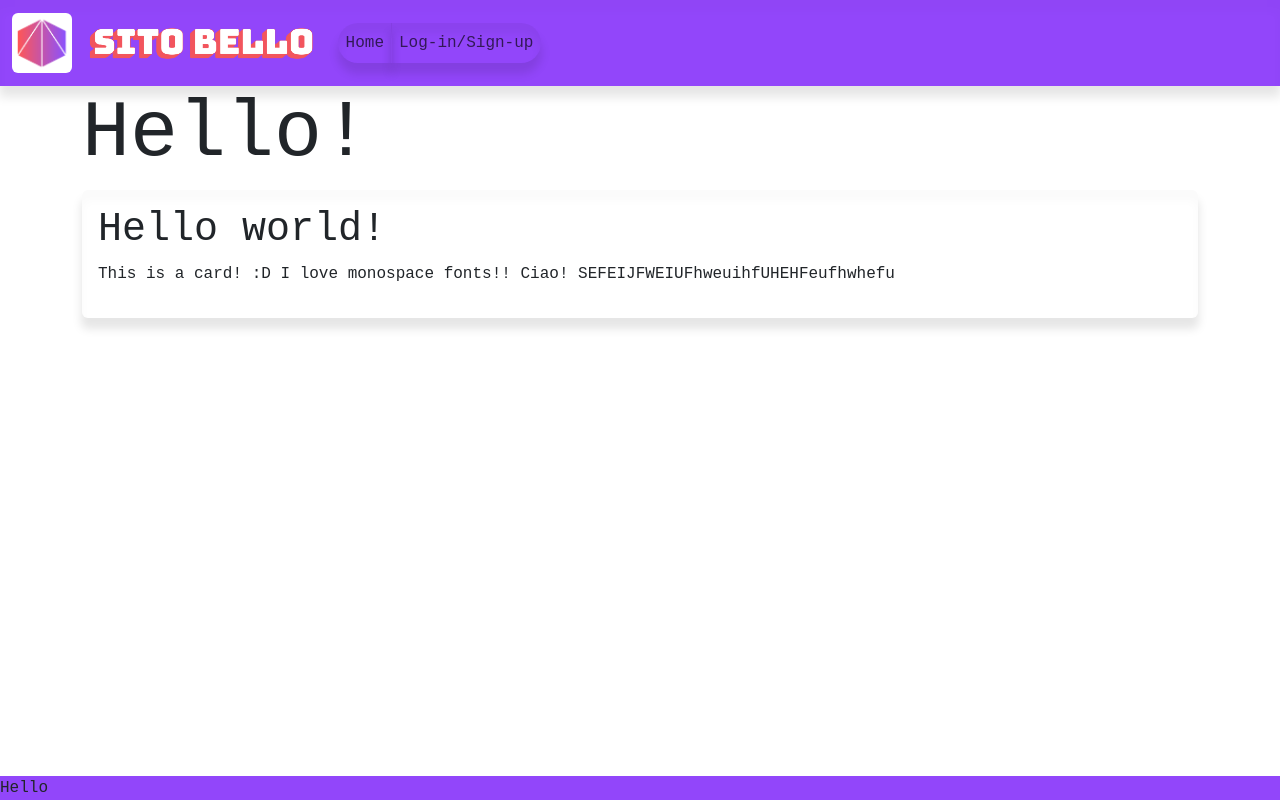
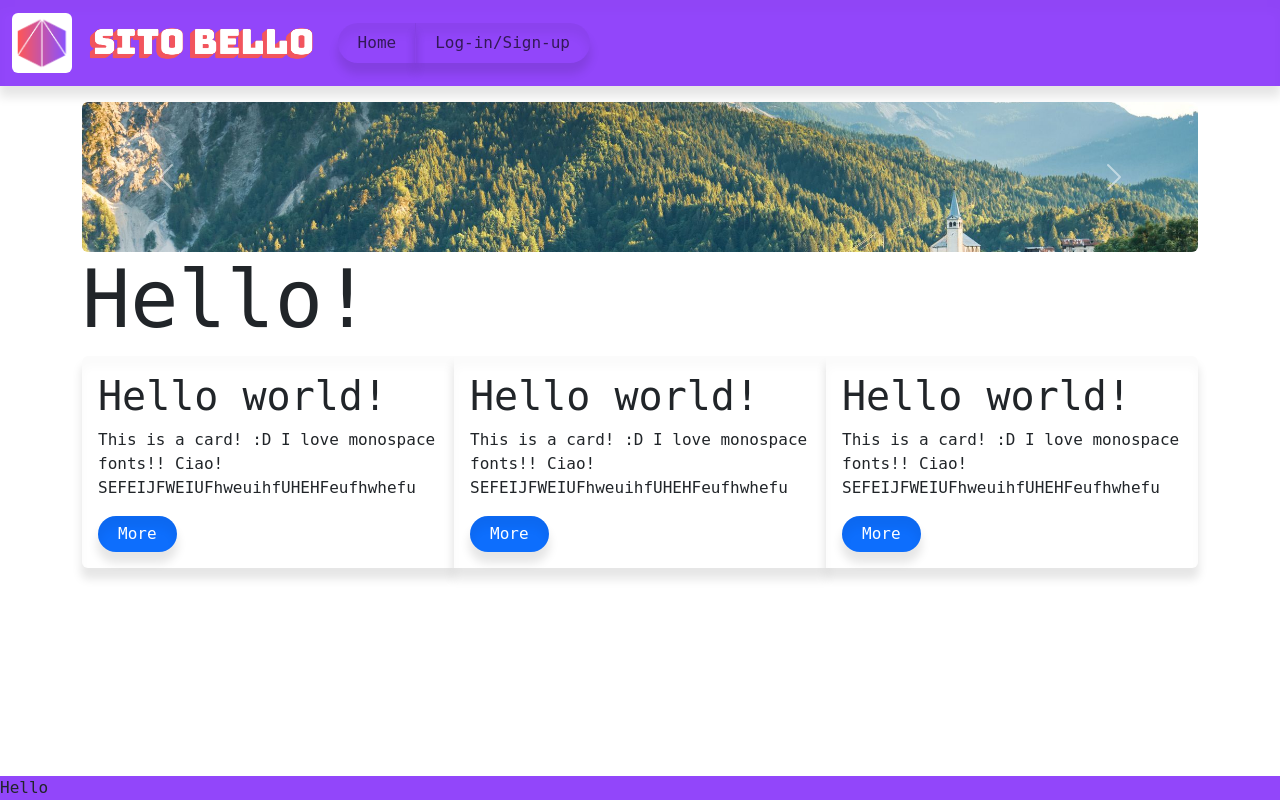
Before and after one commit to ghrlcu06e20l500g/ITIS_Drive, a Flask app: page /home in a window 1280 px wide. Run offline with Flask 3, Linux system fonts and the light colour scheme.

Commit message:
Improved font, padding and colors and added carousel

```diff
--- a/static/index.css
+++ b/static/index.css
@@ -1,6 +1,10 @@
+:root {
+    --sito-bello-purple: #9246FA;
+    --sito-bello-coral: #f2555d;
+}
 body {
     background-color: white;
-    font-family: 'Courier New', Courier, monospace;
+    font-family: "Roboto Mono", monospace;
 }
 
 .btn, .form-control, .alert {
@@ -8,8 +12,8 @@ body {
     border-radius: 20px;
     box-shadow: 0px 10px 10px 1px rgba(0, 0, 0, 0.1),
     inset 0px 10px 10px 1px rgba(0, 0, 0, 0.05);
-    padding-left: 20px;
-    padding-right: 20px;
+    padding-left: 20px !important;
+    padding-right: 20px !important;
 }
 .card, .navbar, .navbar-toggler {
     border: none;
@@ -17,7 +21,7 @@ body {
     inset 0px 10px 10px 1px rgba(0, 0, 0, 0.02);
 }
 .navbar, .footer {
-    background-color: #9246FA !important;
+    background-color: var(--sito-bello-purple) !important;
 }
 
 .btn-primary:hover, .btn-outline-primary:hover, .form-control:hover { box-shadow: 0px 10px 10px 1px rgba(var(--bs-primary-rgb), 0.2); }
--- a/templates/home.html
+++ b/templates/home.html
@@ -2,12 +2,49 @@
 
 
 {% block content %}
+    <div id="carouselExample" class="carousel slide mt-3">
+        <div class="carousel-inner">
+          <div class="carousel-item active">
+            <img src="{{ url_for('static', filename='carousel_1.jpg') }}" class="rounded object-fit-cover" style="height: 150px; width: 100%;">
+          </div>
+          <div class="carousel-item">
+            <img src="{{ url_for('static', filename='carousel_2.jpg') }}" class="rounded object-fit-cover" style="height: 150px; width: 100%">
+          </div>
+          <div class="carousel-item">
+            <img src="{{ url_for('static', filename='carousel_3.jpg') }}" class="rounded object-fit-cover" style="height: 150px; width: 100%">
+          </div>
+        </div>
+        <button class="carousel-control-prev" type="button" data-bs-target="#carouselExample" data-bs-slide="prev">
+          <span class="carousel-control-prev-icon" aria-hidden="true"></span>
+          <span class="visually-hidden">Previous</span>
+        </button>
+        <button class="carousel-control-next" type="button" data-bs-target="#carouselExample" data-bs-slide="next">
+          <span class="carousel-control-next-icon" aria-hidden="true"></span>
+          <span class="visually-hidden">Next</span>
+        </button>
+    </div>
     <h1 class="display-1">Hello{% if user %}, {{ user.username }}{% endif %}!</h1>
-    <div class="card">
-        <div class="card-body">
-            <h1 class="card-title">Hello world!</h1>
-            <p class="card-text">This is a card! :D I love monospace fonts!! Ciao! SEFEIJFWEIUFhweuihfUHEHFeufhwhefu</p>
-            <p class="card-text"></p>
+    <div class="card-group">
+        <div class="card mb-3">
+            <div class="card-body">
+                <h1 class="card-title">Hello world!</h1>
+                <p class="card-text">This is a card! :D I love monospace fonts!! Ciao! SEFEIJFWEIUFhweuihfUHEHFeufhwhefu</p>
+                <a class="btn btn-primary">More</a>
+            </div>
+        </div>
+        <div class="card mb-3">
+            <div class="card-body">
+                <h1 class="card-title">Hello world!</h1>
+                <p class="card-text">This is a card! :D I love monospace fonts!! Ciao! SEFEIJFWEIUFhweuihfUHEHFeufhwhefu</p>
+                <a class="btn btn-primary">More</a>
+            </div>
+        </div>
+        <div class="card mb-3">
+            <div class="card-body">
+                <h1 class="card-title">Hello world!</h1>
+                <p class="card-text">This is a card! :D I love monospace fonts!! Ciao! SEFEIJFWEIUFhweuihfUHEHFeufhwhefu</p>
+                <a class="btn btn-primary">More</a>
+            </div>
         </div>
     </div>
 {% endblock %}
```
Also changed, not shown: static/carousel_1.jpg (added), static/carousel_2.jpg (added), static/carousel_3.jpg (added).
